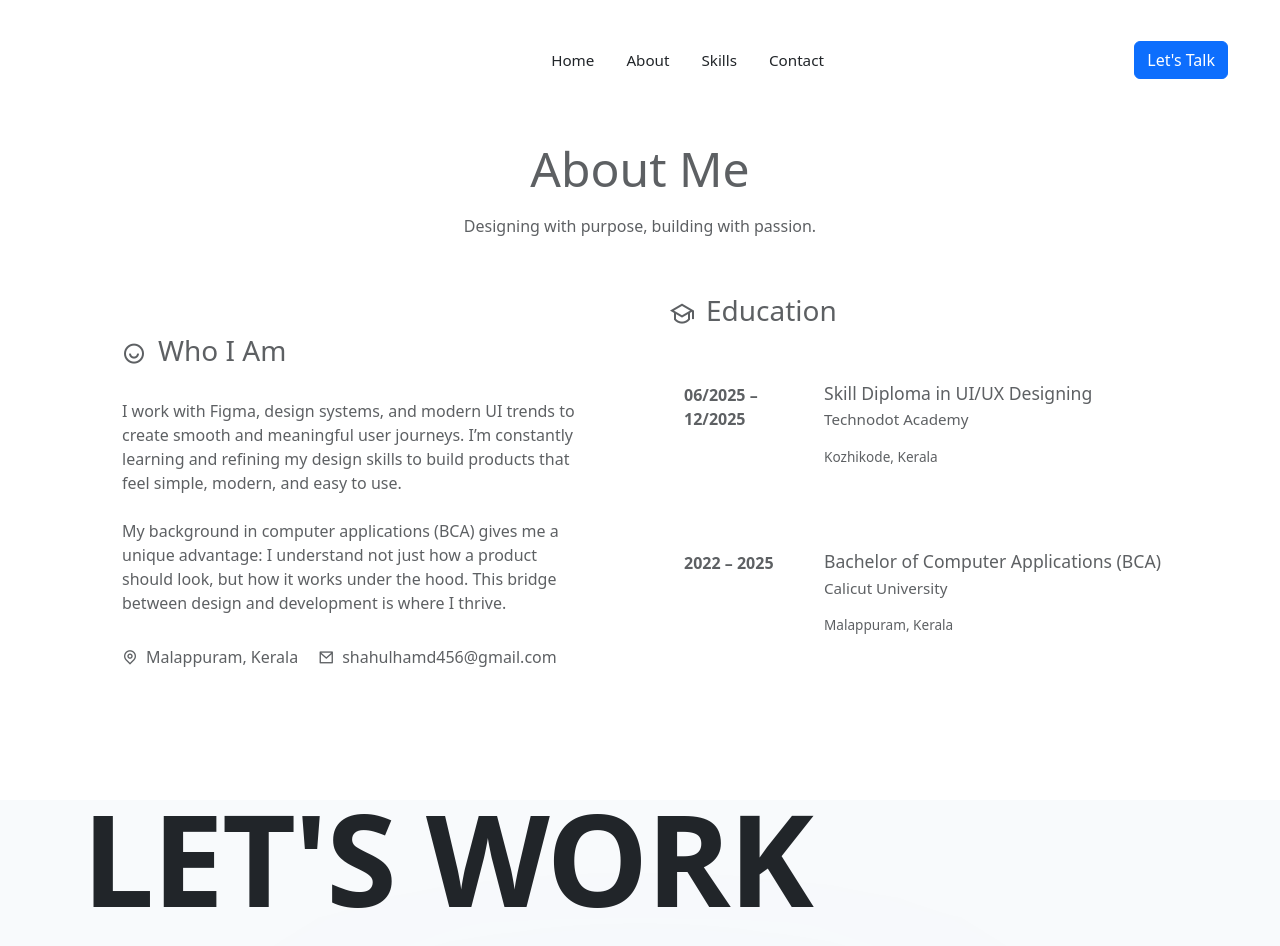
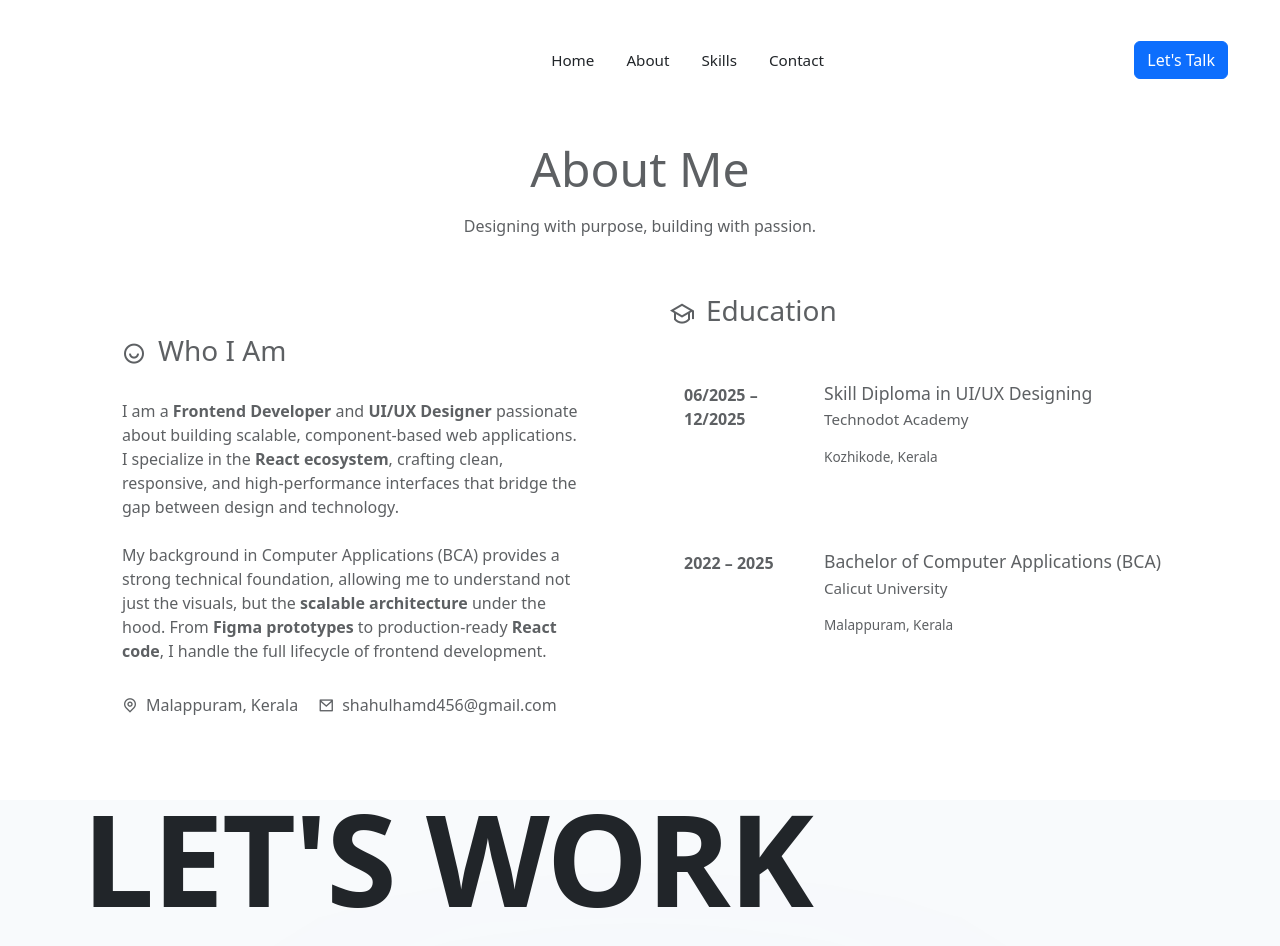
Before and after one commit to shahulhamd456/shahulhamd, a React (Vite) app: page /about in a window 1280 px wide. Shown: the top 946 px of the page. Built offline with nearby package versions, Linux system fonts and the light colour scheme; the HTML template or start-up script is replaced by a standard one.

Commit message:
seo changes

```diff
--- a/index.html
+++ b/index.html
@@ -6,8 +6,33 @@
     <meta name="viewport" content="width=device-width, initial-scale=1.0" />
     <meta http-equiv="Content-Security-Policy"
         content="default-src 'self' https: data: blob: 'unsafe-inline' 'unsafe-eval'; script-src 'self' https: 'unsafe-inline' 'unsafe-eval' blob:; style-src 'self' https: 'unsafe-inline';">
-    <title>Shahul Hameed | UI/UX Designer</title>
-    <link rel="icon" type="image/png" href="assets/favicon.png" />
+
+    <!-- SEO Meta Tags -->
+    <title>Shahul Hameed | React Frontend Developer & UI/UX Designer</title>
+    <meta name="description"
+        content="Portfolio of Shahul Hameed, a React Frontend Developer and UI/UX Designer based in India. Specializing in building scalable web applications, modern interfaces, and seamless user experiences." />
+    <meta name="keywords"
+        content="React Developer, Frontend Developer, UI/UX Designer, Web Developer India, React.js Portfolio, JavaScript, Figma, Frontend Engineering, Shahul Hameed" />
+    <meta name="author" content="Shahul Hameed" />
+    <link rel="canonical" href="https://shahulhameed.com/" />
+
+    <!-- Open Graph / Facebook -->
+    <meta property="og:type" content="website" />
+    <meta property="og:url" content="https://shahulhameed.com/" />
+    <meta property="og:title" content="Shahul Hameed | React Frontend Developer & UI/UX Designer" />
+    <meta property="og:description"
+        content="Explore the portfolio of Shahul Hameed. Expert in React, JavaScript, and UI/UX Design. Crafting high-performance web applications." />
+    <meta property="og:image" content="https://shahulhameed.com/assets/og-image.jpg" />
+
+    <!-- Twitter -->
+    <meta property="twitter:card" content="summary_large_image" />
+    <meta property="twitter:url" content="https://shahulhameed.com/" />
+    <meta property="twitter:title" content="Shahul Hameed | React Frontend Developer & UI/UX Designer" />
+    <meta property="twitter:description"
+        content="Explore the portfolio of Shahul Hameed. Expert in React, JavaScript, and UI/UX Design." />
+    <meta property="twitter:image" content="https://shahulhameed.com/assets/og-image.jpg" />
+
+    <link rel="icon" type="image/png" href="/assets/favicon.png" />
 
     <!-- Fonts -->
     <link rel="preconnect" href="https://fonts.googleapis.com" />
--- a/src/components/FeaturedWork.jsx
+++ b/src/components/FeaturedWork.jsx
@@ -100,7 +100,7 @@ const FeaturedWork = () => {
                             <div className="work-card-header">
                                 <div>
                                     <h3>BiteBloom</h3>
-                                    <p>Artisanal Bakery & Cafe</p>
+                                    <p>Artisanal Bakery & Cafe Website in React</p>
                                 </div>
                                 <div className="work-icon">
                                     <i className="ri-arrow-right-up-line"></i>
@@ -109,7 +109,7 @@ const FeaturedWork = () => {
                             <div className="work-image-wrapper">
                                 <img
                                     src="/assets/bit1.jpg"
-                                    alt="BiteBloom"
+                                    alt="BiteBloom - Artisanal Bakery Website built with React"
                                     className="work-image"
                                     loading="lazy"
                                     decoding="async"
@@ -126,7 +126,7 @@ const FeaturedWork = () => {
                             <div className="work-card-header">
                                 <div>
                                     <h3>Logistics Pro</h3>
-                                    <p>UX/UI Dashboard</p>
+                                    <p>UX/UI Dashboard Design</p>
                                 </div>
                                 <div className="work-icon">
                                     <i className="ri-arrow-right-up-line"></i>
@@ -135,7 +135,7 @@ const FeaturedWork = () => {
                             <div className="work-image-wrapper">
                                 <img
                                     src="/assets/logipre.jpg"
-                                    alt="Logistics Pro"
+                                    alt="Logistics Pro - Supply Chain Dashboard UX UI Design"
                                     className="work-image"
                                     loading="lazy"
                                     decoding="async"
@@ -152,7 +152,7 @@ const FeaturedWork = () => {
                             <div className="work-card-header">
                                 <div>
                                     <h3>Fresh Bite</h3>
-                                    <p>Food Delivery website</p>
+                                    <p>Food Delivery App Interface</p>
                                 </div>
                                 <div className="work-icon">
                                     <i className="ri-arrow-right-up-line"></i>
@@ -161,7 +161,7 @@ const FeaturedWork = () => {
                             <div className="work-image-wrapper">
                                 <img
                                     src="/assets/freshsss.webp"
-                                    alt="Fresh Bite"
+                                    alt="Fresh Bite - Food Delivery Web App Concept"
                                     className="work-image"
                                     loading="lazy"
                                     decoding="async"
@@ -178,7 +178,7 @@ const FeaturedWork = () => {
                             <div className="work-card-header">
                                 <div>
                                     <h3>Daily Do</h3>
-                                    <p>Daily task app</p>
+                                    <p>React Native Productivity App</p>
                                 </div>
                                 <div className="work-icon">
                                     <i className="ri-arrow-right-up-line"></i>
@@ -187,7 +187,7 @@ const FeaturedWork = () => {
                             <div className="work-image-wrapper">
                                 <img
                                     src="/assets/dailyyy.png"
-                                    alt="Daily Do App"
+                                    alt="Daily Do - Task Management App Application"
                                     className="work-image"
                                     loading="lazy"
                                     decoding="async"
--- a/src/components/Hero.jsx
+++ b/src/components/Hero.jsx
@@ -107,16 +107,16 @@ const Hero = () => {
                 <div className="hero-grid">
                     {/* Left Content */}
                     <div className="hero-text-section">
-                        <h2>I'm</h2>
+                        <span className="greeting">I'm</span>
                         <h1 className="interactive-text">
                             <span>S</span><span>h</span><span>a</span><span>h</span><span>u</span><span>l</span>
                             &nbsp;
                             <span>H</span><span>a</span><span>m</span><span>e</span><span>e</span><span>d</span>
                         </h1>
-                        <p className="role">UI/UX Designer | Frontend Developer</p>
+                        <h2 className="role">React Frontend Developer & UI/UX Designer</h2>
                         <p className="bio">
-                            I’m an entry-level UI/UX Designer skilled in creating clean, user-friendly interfaces and
-                            improving digital experiences through thoughtful design.
+                            I build performant, scalable web applications and intuitive user interfaces.
+                            Specializing in <strong>React, JavaScript, and Modern Design Systems</strong> to create digital experiences that stand out.
                         </p>
 
                         <div className="cta-group">
@@ -134,7 +134,7 @@ const Hero = () => {
                         <div className="profile-container">
                             <img
                                 src="/assets/WhatsApp Image 2026-01-25 at 6.16.22 PM.jpeg"
-                                alt="Shahul Hameed"
+                                alt="Shahul Hameed - React Frontend Developer & UI Designer"
                                 loading="eager"
                                 width="350"
                                 height="450"
--- a/src/pages/About.jsx
+++ b/src/pages/About.jsx
@@ -17,14 +17,12 @@ const About = () => {
             <h3>Who I Am</h3>
           </div>
           <p className="bio-intro">
-            I work with Figma, design systems, and modern UI trends to create smooth and meaningful user
-            journeys. I’m constantly learning and refining my design skills to build products that feel simple,
-            modern, and easy to use.
+            I am a <strong>Frontend Developer</strong> and <strong>UI/UX Designer</strong> passionate about building scalable, component-based web applications.
+            I specialize in the <strong>React ecosystem</strong>, crafting clean, responsive, and high-performance interfaces that bridge the gap between design and technology.
           </p>
           <p className="bio-details">
-            My background in computer applications (BCA) gives me a unique advantage: I understand not just how
-            a product should look, but how it works under the hood. This bridge between design and development
-            is where I thrive.
+            My background in Computer Applications (BCA) provides a strong technical foundation, allowing me to understand not just the visuals, but the <strong>scalable architecture</strong> under the hood.
+            From <strong>Figma prototypes</strong> to production-ready <strong>React code</strong>, I handle the full lifecycle of frontend development.
           </p>
           <div className="contact-meta">
             <div className="meta-item">
```
Also changed, not shown: public/robots.txt (added), 2 other files (tests, documents, lock files or other folders).
